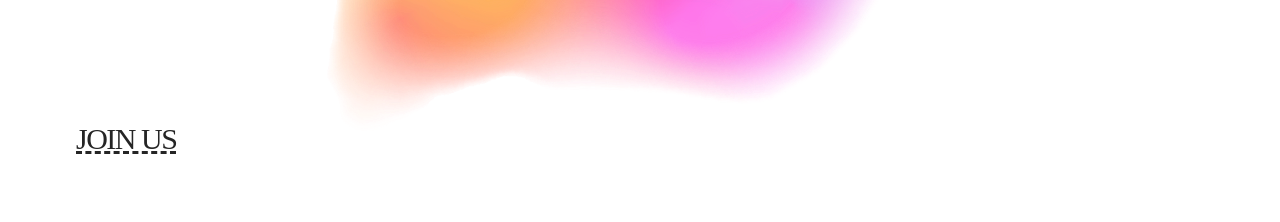
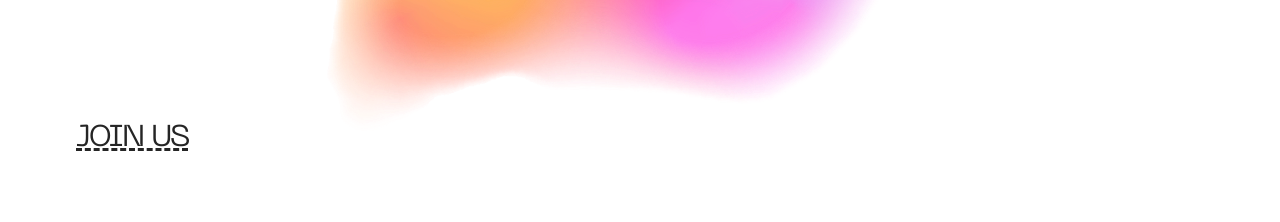
Before and after one commit to PavelDubrovskiyGIT/Landing-Code, a plain HTML site: page index.html in a window 1280 px wide. Shown: the part 577-799 px from the top of the page. Drawn offline with Linux system fonts and the light colour scheme; files whose address does not match are found by name.

Commit message:
Update index.html

```diff
--- a/index.html
+++ b/index.html
@@ -15,6 +15,7 @@
     <link rel="mask-icon" href="favicon/safari-pinned-tab.svg" color="#5bbad5">
     <meta name="msapplication-TileColor" content="#da532c">
     <meta name="theme-color" content="#ffffff">
+    <link rel="stylesheet" href="font/stylesheet.css">
     <link rel="stylesheet" href="css/reset.css">
     <link rel="stylesheet" href="css/style.css">
     <link rel="stylesheet" href="css/all.css">
```
